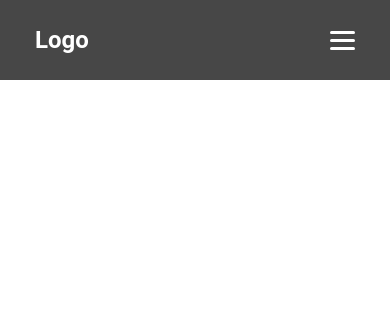
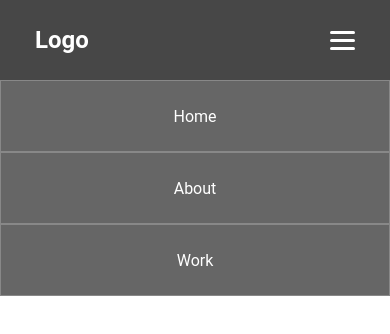
Before and after one commit to Sakamochanq/Sakamochanq.github.io, a React (Create React App) app: page / in a window 390 px wide. Both pictures are taken after a click on the button 342 px from the left and 40 px from the top of the page. Shown: the top 334 px of the page. Built offline with nearby package versions, Linux system fonts and the light colour scheme.

Commit message:
feat: ハンバーガーメニューの実装

```diff
--- a/src/components/Header/Header.css
+++ b/src/components/Header/Header.css
@@ -56,3 +56,49 @@ header {
     color: #999999;
     transition: ease-in-out 0.3s;
 }
+
+/* Header Modal */
+.menu-modal {
+    display: flex;
+}
+.menu-modal.open{
+    display: block;
+}
+@media (max-width: 768px) {
+    .menu-modal {
+        display: none;
+        position: absolute;
+        top: 80px;
+        left: 0;
+        width: 100%;
+    }
+    .menu {
+        display: flex;
+        flex-direction: column;
+        align-items: center;
+    }
+    .menu-item {
+        width: 100%;
+        height: 100%;
+        padding: 0;
+        background-color: #666666;
+        border: #888888 solid 0.5px;
+    }
+    .menu-item a {
+        width: 100%;
+        height: 70px;
+        display: flex;
+        justify-content: center;
+        align-items: center;
+        text-align: center;
+    }
+    .menu-item a:hover {
+        background-color: #777777;
+        color: #FFFFFF;
+    }
+    .menu-item a:active {
+        background-color: #666666;
+        color: #FFFFFF;
+    }
+}
+/* Header Modal end */
--- a/src/components/Header/Header.js
+++ b/src/components/Header/Header.js
@@ -1,14 +1,30 @@
-import React from 'react'
+import React, { useState } from 'react'
 import './Header.css'
 
 export const Header = () => {
+  const [MenuOpen, setMenuOpen] = useState(false)
+  const toggleMenu = () => {
+    setMenuOpen(!MenuOpen)
+  }
+  const closeMenu = (e) => {
+    if (!e.target.closest('.menu-item') && !e.target.closest('.menu-button')) {
+      setMenuOpen(false)
+    }
+  }
+  React.useEffect(() => {
+    document.addEventListener('click', closeMenu)
+    return () => {
+      document.removeEventListener('click', closeMenu)
+    }
+  }, [])
+
   return (
     <header>
         <h1 className='nav-logo'>Logo</h1>
-        <button className="menu-button">
+        <button onClick={toggleMenu} className="menu-button">
           <span></span><span></span><span></span>
         </button>
-        <nav>
+        <nav className={`menu-modal ${MenuOpen ? 'open' : ''}`}>
             <ul className='menu'>
                 <li className='menu-item'><a href="#">Home</a></li>
                 <li className='menu-item'><a href="#">About</a></li>
```
